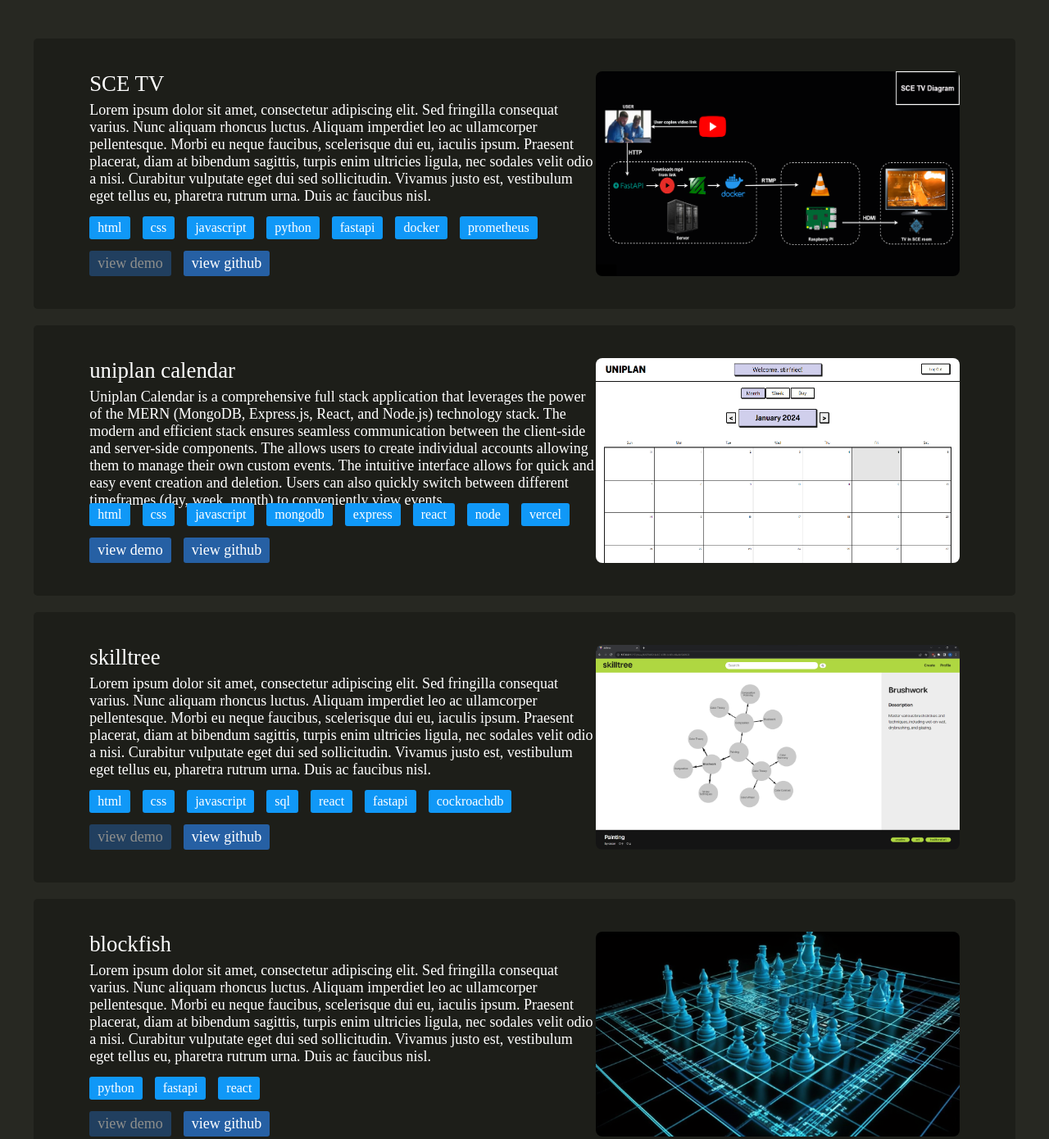
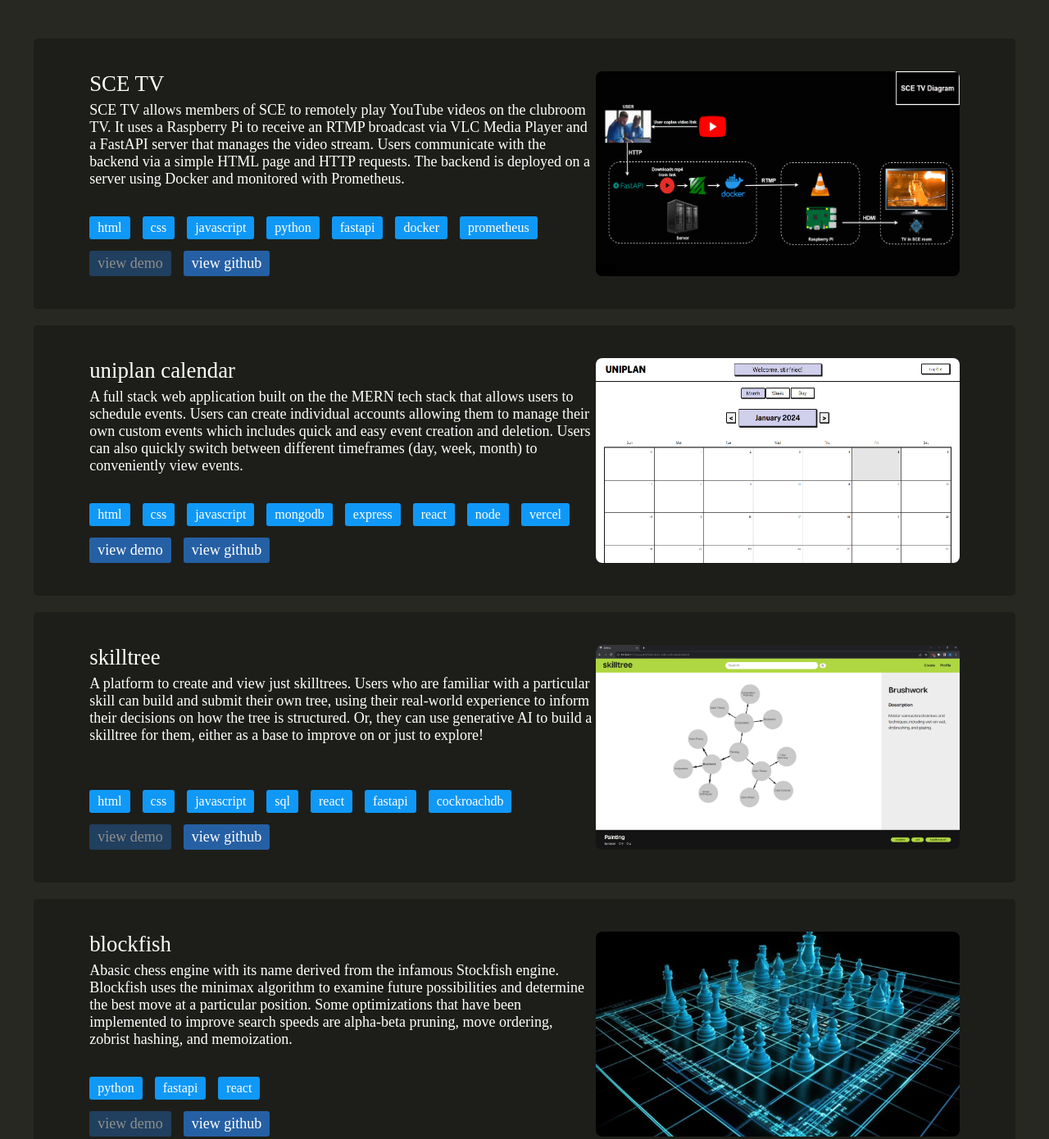
Before and after one commit to NicholasLe04/portfolio-website, a plain HTML site: page index.html in a window 1280 px wide. Shown: the part 2120-3510 px from the top of the page at 82% size. Drawn offline with Linux system fonts and the light colour scheme; a web font is replaced by a local one.

Commit message:
add project description

```diff
--- a/index.html
+++ b/index.html
@@ -133,11 +133,9 @@
                         <div class='project-detail'>
                             <h6 style="font-weight:500">SCE TV</h6>
                             <p class='description'>
-                                Lorem ipsum dolor sit amet, consectetur adipiscing elit. Sed fringilla consequat varius.
-                                Nunc aliquam rhoncus luctus. Aliquam imperdiet leo ac ullamcorper pellentesque. Morbi eu
-                                neque faucibus, scelerisque dui eu, iaculis ipsum. Praesent placerat, diam at bibendum sagittis,
-                                turpis enim ultricies ligula, nec sodales velit odio a nisi. Curabitur vulputate eget dui sed sollicitudin.
-                                Vivamus justo est, vestibulum eget tellus eu, pharetra rutrum urna. Duis ac faucibus nisl.
+                                SCE TV allows members of SCE to remotely play YouTube videos on the clubroom TV. It uses a Raspberry Pi to receive an RTMP
+                                broadcast via VLC Media Player and a FastAPI server that manages the video stream. Users communicate with the backend
+                                via a simple HTML page and HTTP requests. The backend is deployed on a server using Docker and monitored with Prometheus.
                             </p>
                             <div class='tag-container'>
                                 <div class='tag'>html</div>
@@ -164,10 +162,8 @@
                         <div class='project-detail'>
                             <h6 style="font-weight:500">uniplan calendar</h6>
                             <p class='description'>
-                                Uniplan Calendar is a comprehensive full stack application that leverages the power of the MERN
-                                (MongoDB, Express.js, React, and Node.js) technology stack. The modern and efficient stack ensures seamless
-                                communication between the client-side and server-side components. The allows users to create individual accounts allowing them
-                                to manage their own custom events. The intuitive interface allows for quick and easy event creation and deletion. Users can
+                                A full stack web application built on the the MERN tech stack that allows users to schedule events. Users can create individual accounts
+                                allowing them to manage their own custom events which includes quick and easy event creation and deletion. Users can
                                 also quickly switch between different timeframes (day, week, month) to conveniently view events.
                             </p>
                             <div class='tag-container'>
@@ -196,11 +192,9 @@
                         <div class='project-detail'>
                             <h6 style="font-weight:500">skilltree</h6>
                             <p class='description'>
-                                Lorem ipsum dolor sit amet, consectetur adipiscing elit. Sed fringilla consequat varius.
-                                Nunc aliquam rhoncus luctus. Aliquam imperdiet leo ac ullamcorper pellentesque. Morbi eu
-                                neque faucibus, scelerisque dui eu, iaculis ipsum. Praesent placerat, diam at bibendum sagittis,
-                                turpis enim ultricies ligula, nec sodales velit odio a nisi. Curabitur vulputate eget dui sed sollicitudin.
-                                Vivamus justo est, vestibulum eget tellus eu, pharetra rutrum urna. Duis ac faucibus nisl.
+                                A platform to create and view just skilltrees. Users who are familiar with a particular
+                                skill can build and submit their own tree, using their real-world experience to inform their decisions on how the
+                                tree is structured. Or, they can use generative AI to build a skilltree for them, either as a base to improve on or just to explore!
                             </p>
                             <div class='tag-container'>
                                 <div class='tag'>html</div>
@@ -227,11 +221,9 @@
                         <div class='project-detail'>
                             <h6 style="font-weight:500">blockfish</h6>
                             <p class='description'>
-                                Lorem ipsum dolor sit amet, consectetur adipiscing elit. Sed fringilla consequat varius.
-                                Nunc aliquam rhoncus luctus. Aliquam imperdiet leo ac ullamcorper pellentesque. Morbi eu
-                                neque faucibus, scelerisque dui eu, iaculis ipsum. Praesent placerat, diam at bibendum sagittis,
-                                turpis enim ultricies ligula, nec sodales velit odio a nisi. Curabitur vulputate eget dui sed sollicitudin.
-                                Vivamus justo est, vestibulum eget tellus eu, pharetra rutrum urna. Duis ac faucibus nisl.
+                                Abasic chess engine with its name derived from the infamous Stockfish engine. Blockfish uses the minimax
+                                algorithm to examine future possibilities and determine the best move at a particular position. Some optimizations that have
+                                been implemented to improve search speeds are alpha-beta pruning, move ordering, zobrist hashing, and memoization.
                             </p>
                             <div class='tag-container'>
                                 <div class='tag'>python</div>
@@ -254,11 +246,9 @@
                         <div class='project-detail'>
                             <h6 style="font-weight:500">valorant stats discord bot</h6>
                             <p class='description'>
-                                Lorem ipsum dolor sit amet, consectetur adipiscing elit. Sed fringilla consequat varius.
-                                Nunc aliquam rhoncus luctus. Aliquam imperdiet leo ac ullamcorper pellentesque. Morbi eu
-                                neque faucibus, scelerisque dui eu, iaculis ipsum. Praesent placerat, diam at bibendum sagittis,
-                                turpis enim ultricies ligula, nec sodales velit odio a nisi. Curabitur vulputate eget dui sed sollicitudin.
-                                Vivamus justo est, vestibulum eget tellus eu, pharetra rutrum urna. Duis ac faucibus nisl.
+                                A Discord bot that allows users to search Valorant esports player and team statistics. The application regularly scrapes multiple
+                                esports stats pages and updates a local mysql table with relevant information. Using Discord's bot API, it allows users to
+                                communicate with the application and request information via bot commands.
                             </p>
                             <div class='tag-container'>
                                 <div class='tag'>python</div>
@@ -282,11 +272,7 @@
                         <div class='project-detail'>
                             <h6 style="font-weight:500">portfolio website</h6>
                             <p class='description'>
-                                Lorem ipsum dolor sit amet, consectetur adipiscing elit. Sed fringilla consequat varius.
-                                Nunc aliquam rhoncus luctus. Aliquam imperdiet leo ac ullamcorper pellentesque. Morbi eu
-                                neque faucibus, scelerisque dui eu, iaculis ipsum. Praesent placerat, diam at bibendum sagittis,
-                                turpis enim ultricies ligula, nec sodales velit odio a nisi. Curabitur vulputate eget dui sed sollicitudin.
-                                Vivamus justo est, vestibulum eget tellus eu, pharetra rutrum urna. Duis ac faucibus nisl.
+                                A portfolio website to present myself to the internet :)
                             </p>
                             <div class='tag-container'>
                                 <div class='tag'>html</div>
```
